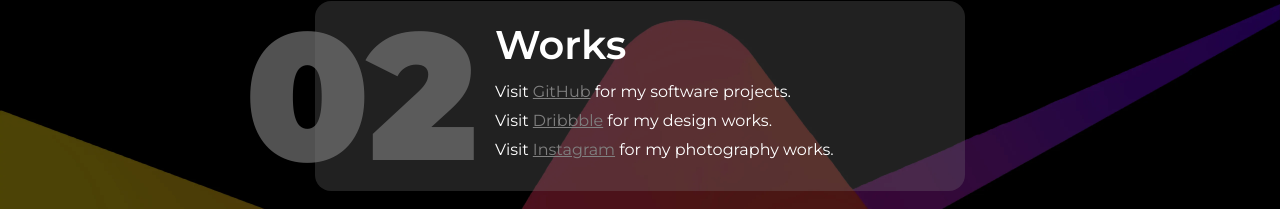
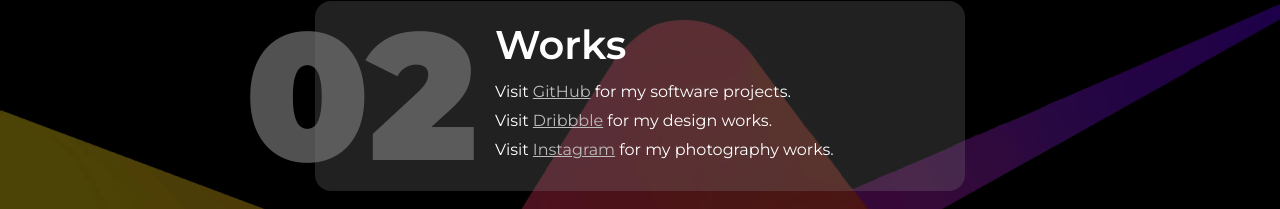
Before and after one commit to ardacebi/ardacebi.com, a plain HTML site: page index.html in a window 1280 px wide. Shown: the part 897-1106 px from the top of the page. Drawn offline with Linux system fonts and the light colour scheme.

Commit message:
accessibility improvements

```diff
--- a/style.scss
+++ b/style.scss
@@ -41,7 +41,7 @@ p {
 }
 
 a {
-  color: grey;
+  color: rgb(188, 188, 188);
 }
 
 .name {
```
Also changed, not shown: style.css, 1 other file.
